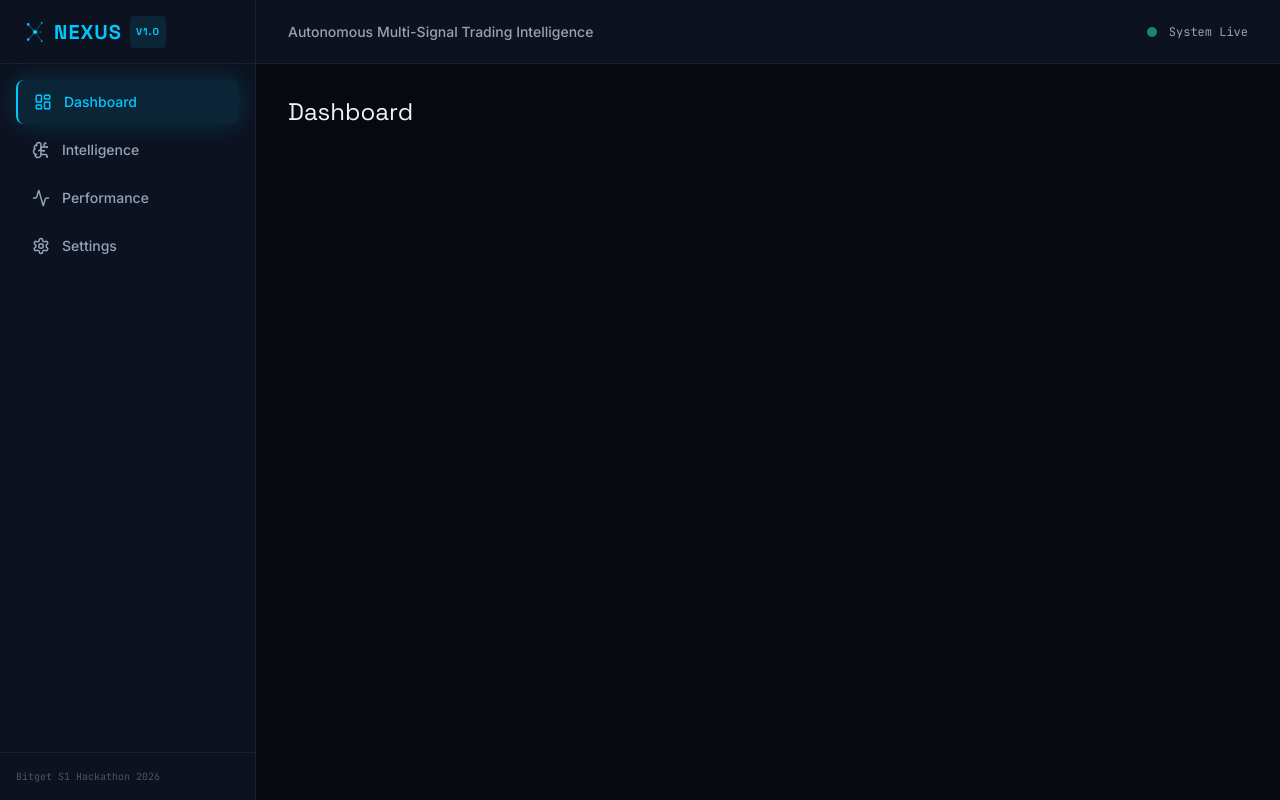
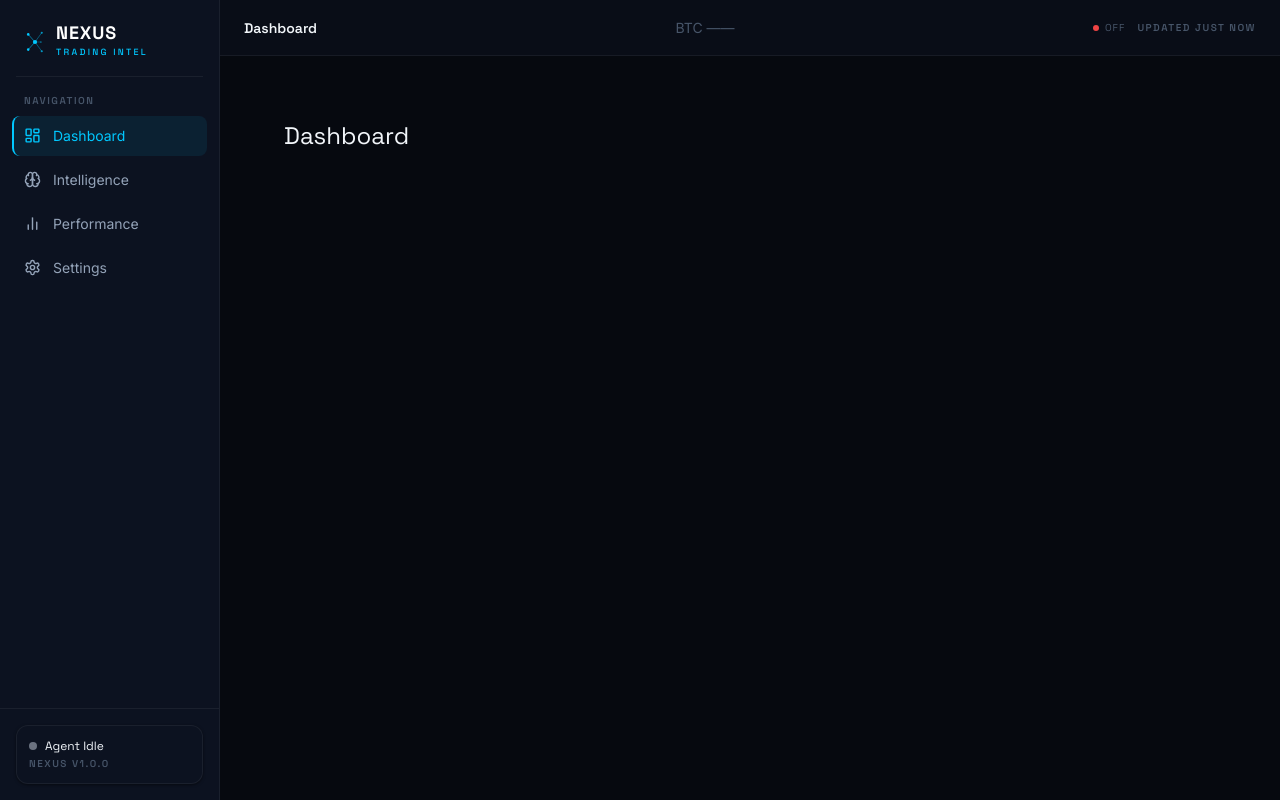
Before and after one commit to adeyemib05/Nexus, a React (Vite) app in the folder frontend/: page / in a window 1280 px wide. Built offline with nearby package versions, Linux system fonts and the light colour scheme.

Commit message:
Update Layout.tsx

```diff
--- a/frontend/src/components/layout/Layout.tsx
+++ b/frontend/src/components/layout/Layout.tsx
@@ -1,87 +1,20 @@
-import React from 'react';
-import { Link, useLocation } from 'react-router-dom';
-import { LayoutDashboard, BrainCircuit, Activity, Settings as SettingsIcon } from 'lucide-react';
+import type { ReactNode } from 'react';
+import Sidebar from './Sidebar';
+import Header from './Header';
 
 interface LayoutProps {
-  children: React.ReactNode;
+  children: ReactNode;
 }
 
 export default function Layout({ children }: LayoutProps) {
-  const location = useLocation();
-
-  const navItems = [
-    { name: 'Dashboard', path: '/', icon: LayoutDashboard },
-    { name: 'Intelligence', path: '/intelligence', icon: BrainCircuit },
-    { name: 'Performance', path: '/performance', icon: Activity },
-    { name: 'Settings', path: '/settings', icon: SettingsIcon },
-  ];
-
   return (
-    <div className="min-h-screen bg-nexus-void flex text-nexus-textPrimary">
-      {/* Sidebar */}
-      <aside className="w-64 bg-nexus-depth border-r border-white/[0.06] flex flex-col">
-        <div className="h-16 flex items-center px-6 border-b border-white/[0.06]">
-          <h1 className="font-display font-bold text-xl tracking-wider text-nexus-accent flex items-center gap-2">
-<svg width="22" height="22" viewBox="0 0 44 52" fill="none">
-  <line x1="22" y1="26" x2="6" y2="8" stroke="#00C8FF" strokeWidth="1.5" opacity="0.85" />
-  <line x1="22" y1="26" x2="6" y2="44" stroke="#00C8FF" strokeWidth="1.5" opacity="0.85" />
-  <line x1="22" y1="26" x2="38" y2="4" stroke="#00C8FF" strokeWidth="1.5" opacity="0.6" />
-  <line x1="22" y1="26" x2="38" y2="48" stroke="#00C8FF" strokeWidth="1.5" opacity="0.6" />
-  <line x1="22" y1="26" x2="36" y2="26" stroke="#00C8FF" strokeWidth="1.5" opacity="0.4" />
-  <circle cx="6" cy="8" r="3" fill="#00C8FF" />
-  <circle cx="6" cy="44" r="3" fill="#00C8FF" />
-  <circle cx="38" cy="4" r="2.5" fill="#00C8FF" opacity="0.7" />
-  <circle cx="38" cy="48" r="2.5" fill="#00C8FF" opacity="0.7" />
-  <circle cx="36" cy="26" r="2" fill="#00C8FF" opacity="0.5" />
-  <circle cx="22" cy="26" r="5" fill="#00C8FF" />
-</svg>
-            <span>NEXUS</span>
-            <span className="text-[10px] bg-nexus-accent/10 text-nexus-accent px-1.5 py-0.5 rounded uppercase">v1.0</span>
-          </h1>
-        </div>
-        <nav className="flex-1 p-4 space-y-1">
-          {navItems.map((item) => {
-            const Icon = item.icon;
-            const isActive = location.pathname === item.path;
-            return (
-              <Link
-                key={item.path}
-                to={item.path}
-                className={`flex items-center gap-3 px-4 py-3 rounded-lg text-sm font-medium transition-all duration-150 ${
-                  isActive
-                    ? 'bg-nexus-accent/10 text-nexus-accent shadow-glow-accent border-l-2 border-nexus-accent'
-                    : 'text-nexus-textSecondary hover:bg-white/[0.02] hover:text-nexus-textPrimary'
-                }`}
-              >
-                <Icon size={18} />
-                <span>{item.name}</span>
-              </Link>
-            );
-          })}
-        </nav>
-        <div className="p-4 border-t border-white/[0.06] text-[10px] text-nexus-textMuted font-mono">
-          Bitget S1 Hackathon 2026
-        </div>
-      </aside>
-
-      {/* Main Content */}
-      <main className="flex-1 flex flex-col overflow-auto bg-nexus-void">
-        {/* Header */}
-        <header className="h-16 bg-nexus-depth border-b border-white/[0.06] flex items-center justify-between px-8">
-          <div className="text-nexus-textSecondary text-sm font-medium">
-            Autonomous Multi-Signal Trading Intelligence
-          </div>
-          <div className="flex items-center gap-3">
-            <span className="h-2.5 w-2.5 rounded-full bg-nexus-bull animate-pulse"></span>
-            <span className="text-xs text-nexus-textSecondary font-mono">System Live</span>
-          </div>
-        </header>
-
-        {/* Content */}
-        <div className="flex-1">
-          {children}
-        </div>
-      </main>
+    <div className="flex h-screen overflow-hidden bg-nexus-void">
+      <Sidebar />
+      <div className="flex flex-col flex-1 overflow-hidden">
+        <Header />
+        {/* pb-20 on mobile so content clears the fixed bottom nav */}
+        <main className="flex-1 overflow-y-auto p-6 lg:p-8 pb-20 lg:pb-8">{children}</main>
+      </div>
     </div>
   );
 }
```
